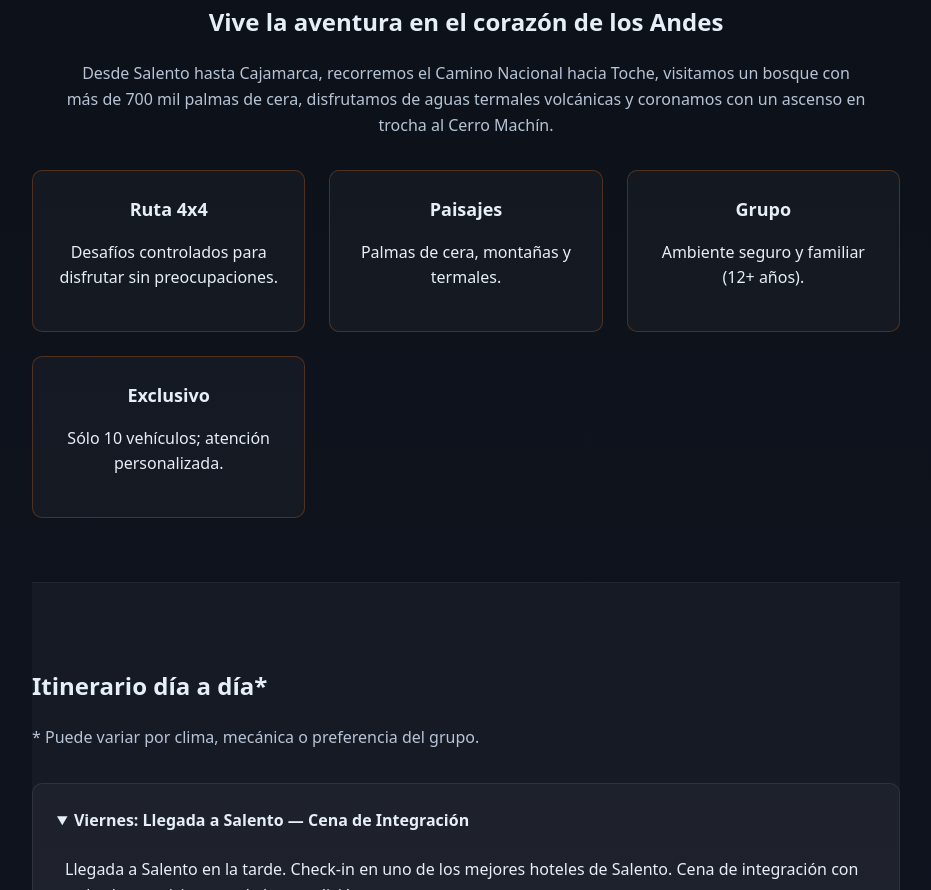
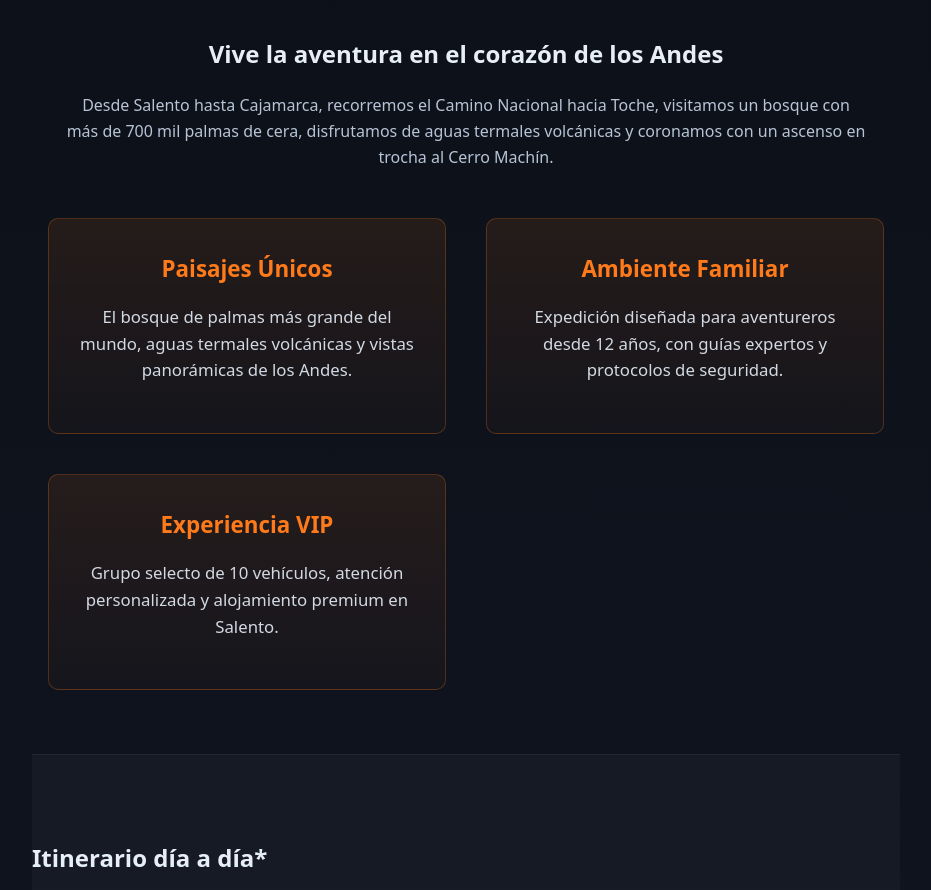
Before and after one commit to rcdflorez/4x4-travel-eje, a plain HTML site: page bosque-palmas-machin/index.html in a window 1280 px wide. Shown: the part 911-1801 px from the top of the page, without its empty margins (174-1105 px from the left). Drawn offline with Linux system fonts and the light colour scheme.

Commit message:
Update features section: Remove 'Ruta 4x4' and enhance remaining features

```diff
--- a/bosque-palmas-machin/assets/style.css
+++ b/bosque-palmas-machin/assets/style.css
@@ -135,19 +135,31 @@ a:hover { text-decoration: underline; }
 /* Grids */
 .benefits-grid, .features-grid {
   display: grid;
-  grid-template-columns: repeat(auto-fit, minmax(220px, 1fr));
-  gap: 24px;
-  margin-top: 32px;
+  grid-template-columns: repeat(auto-fit, minmax(280px, 1fr));
+  gap: 40px;
+  margin-top: 48px;
+  padding: 0 16px;
 }
 .feature-item, .benefit-item {
-  background: rgba(255,255,255,0.03);
+  background: linear-gradient(180deg, rgba(255,122,26,0.1), rgba(255,122,26,0.03));
   border: 1px solid rgba(255,122,26,0.25);
-  padding: 24px;
+  padding: 32px 24px;
   border-radius: var(--radius);
+  transition: transform 0.3s ease, box-shadow 0.3s ease;
+}
+.feature-item:hover, .benefit-item:hover {
+  transform: translateY(-4px);
+  box-shadow: 0 8px 24px rgba(255,122,26,0.15);
 }
 .feature-item h3 {
-  margin: 0 0 12px;
-  font-size: 18px;
+  color: var(--brand);
+  margin: 0 0 16px;
+  font-size: 1.4em;
+}
+.feature-item p {
+  line-height: 1.6;
+  opacity: 0.9;
+  font-size: 1.05em;
 }
 
 /* Itinerary */
--- a/bosque-palmas-machin/index.html
+++ b/bosque-palmas-machin/index.html
@@ -102,10 +102,18 @@
       <h2>Vive la aventura en el corazón de los Andes</h2>
       <p class="section-intro">Desde Salento hasta Cajamarca, recorremos el Camino Nacional hacia Toche, visitamos un bosque con más de 700 mil palmas de cera, disfrutamos de aguas termales volcánicas y coronamos con un ascenso en trocha al Cerro Machín.</p>
       <div class="features-grid">
-        <div class="feature-item"><h3>Ruta 4x4</h3><p>Desafíos controlados para disfrutar sin preocupaciones.</p></div>
-        <div class="feature-item"><h3>Paisajes</h3><p>Palmas de cera, montañas y termales.</p></div>
-        <div class="feature-item"><h3>Grupo</h3><p>Ambiente seguro y familiar (12+ años).</p></div>
-        <div class="feature-item"><h3>Exclusivo</h3><p>Sólo 10 vehículos; atención personalizada.</p></div>
+        <div class="feature-item">
+          <h3>Paisajes Únicos</h3>
+          <p>El bosque de palmas más grande del mundo, aguas termales volcánicas y vistas panorámicas de los Andes.</p>
+        </div>
+        <div class="feature-item">
+          <h3>Ambiente Familiar</h3>
+          <p>Expedición diseñada para aventureros desde 12 años, con guías expertos y protocolos de seguridad.</p>
+        </div>
+        <div class="feature-item">
+          <h3>Experiencia VIP</h3>
+          <p>Grupo selecto de 10 vehículos, atención personalizada y alojamiento premium en Salento.</p>
+        </div>
       </div>
     </section>
 
```
